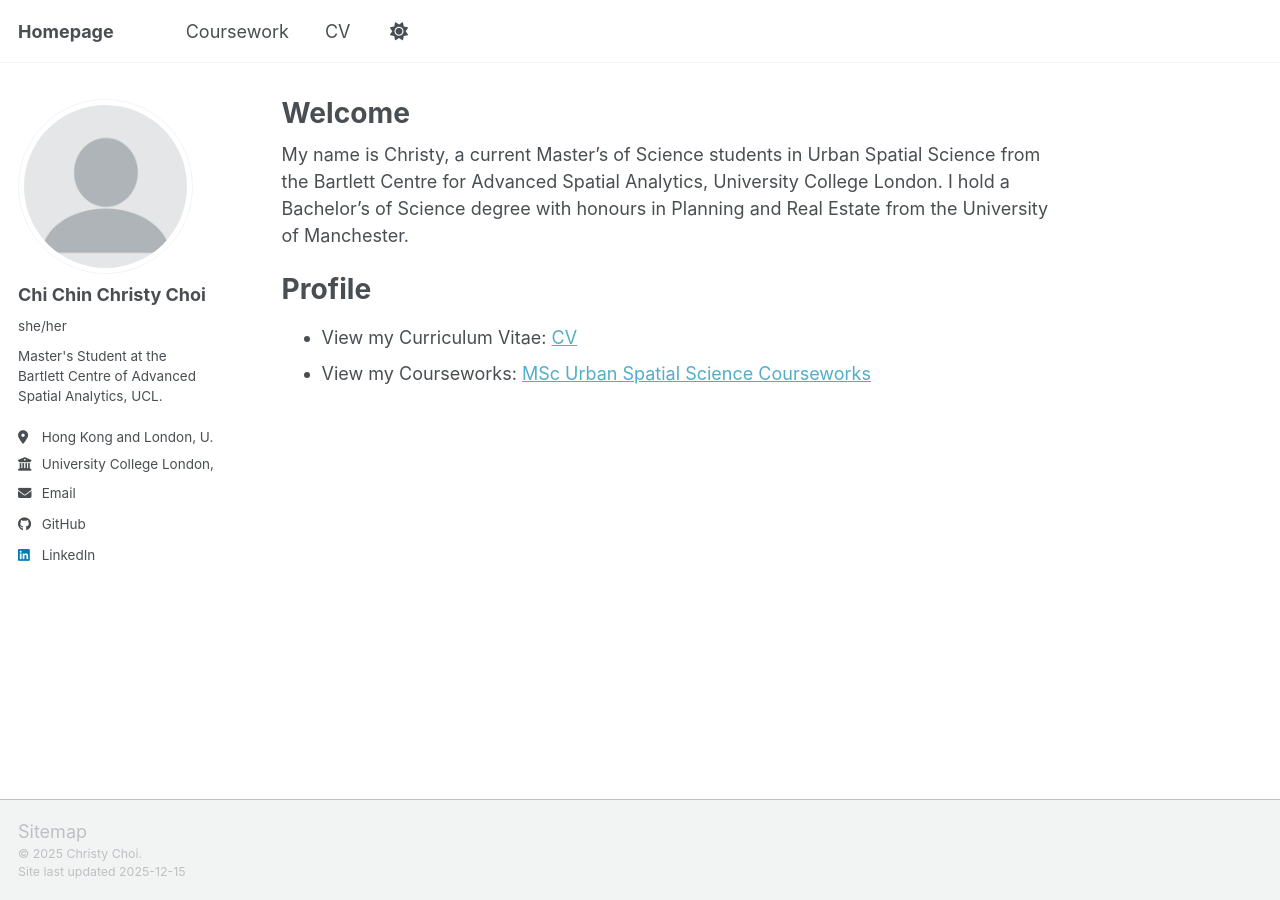
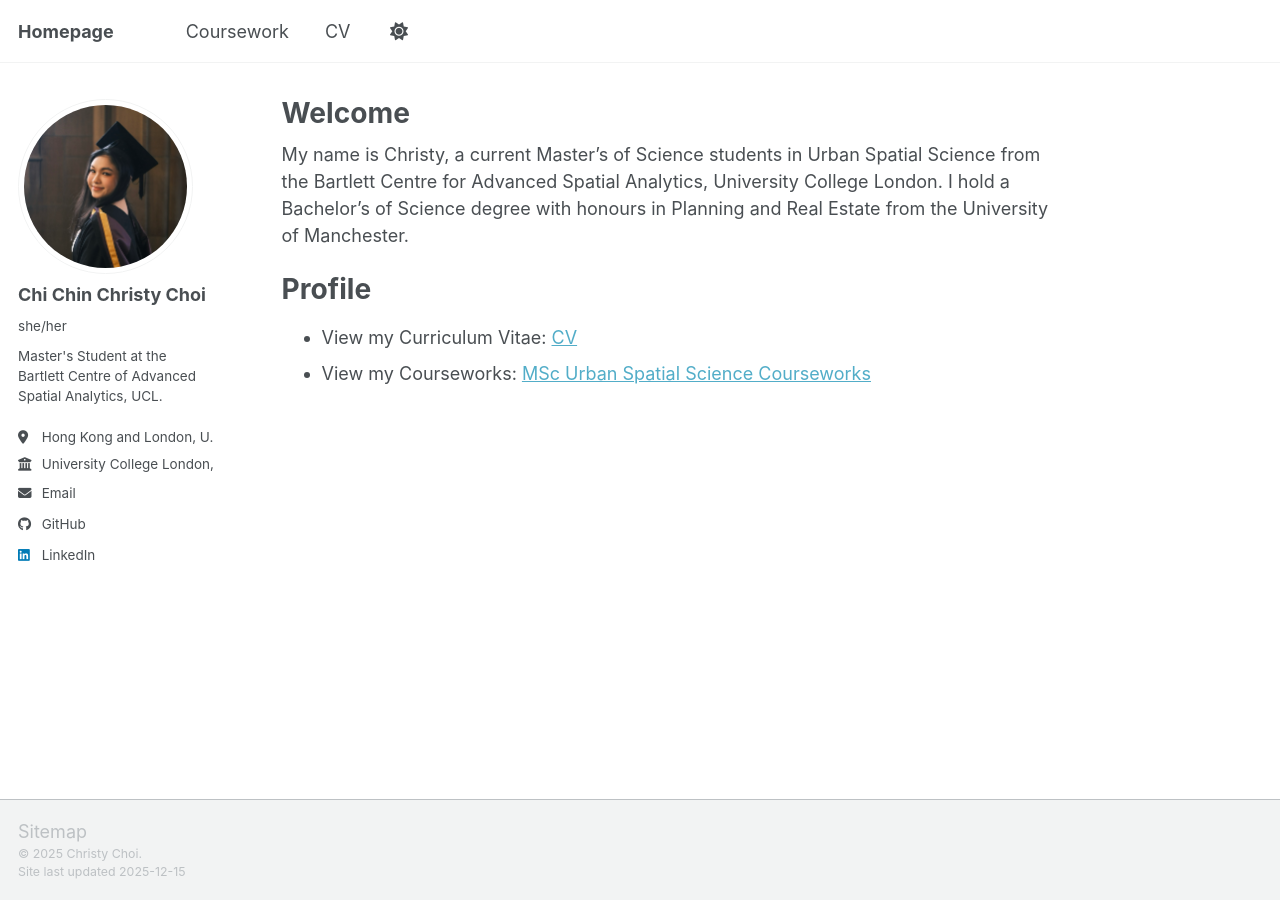
Before and after one commit to christychoicc/christychoicc.github.io, a Jekyll site: the page built from _pages/about.md, in a window 1280 px wide. Built offline with Jekyll 4.4.1, drawn with Linux system fonts in a browser that asks for light colours; a script bundle is joined from its source files by our own code; library files that are not in the unit come from our copies.

Commit message:
Update avatar filename in config

```diff
--- a/_config.yml
+++ b/_config.yml
@@ -23,7 +23,7 @@ repository               : "christychoicc/christychoicc.github.io"
 #               Additional customization can be done by editing /_includes/author-profile.html
 author:
   # Biographic information
-  avatar           : "profile.png"
+  avatar           : "profile_picture.jpg"
   name             : "Chi Chin Christy Choi"
   pronouns         : "she/her"
   bio              : "Master's Student at the Bartlett Centre of Advanced Spatial Analytics, UCL."
```
